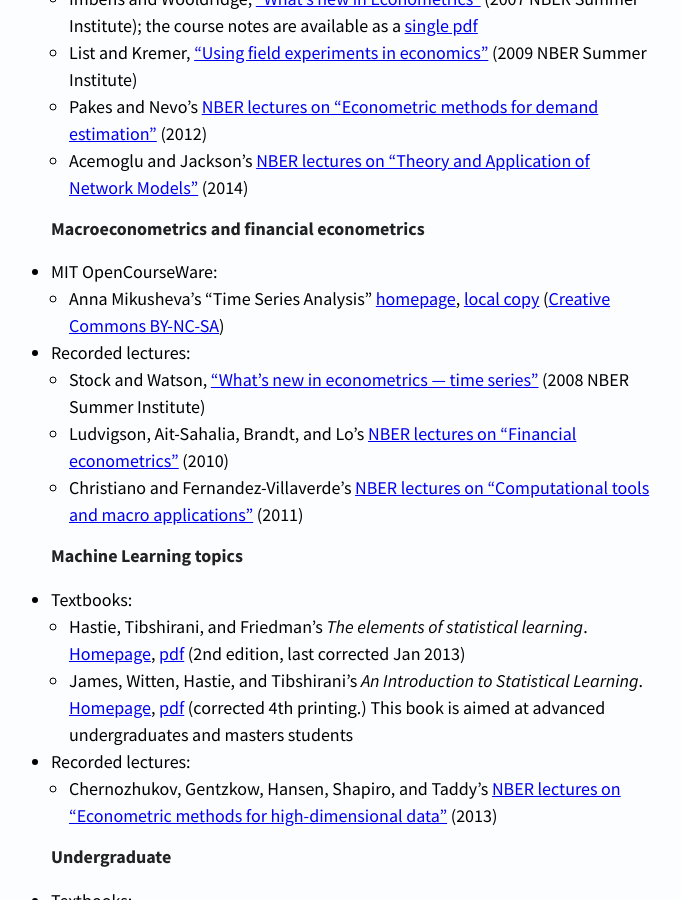
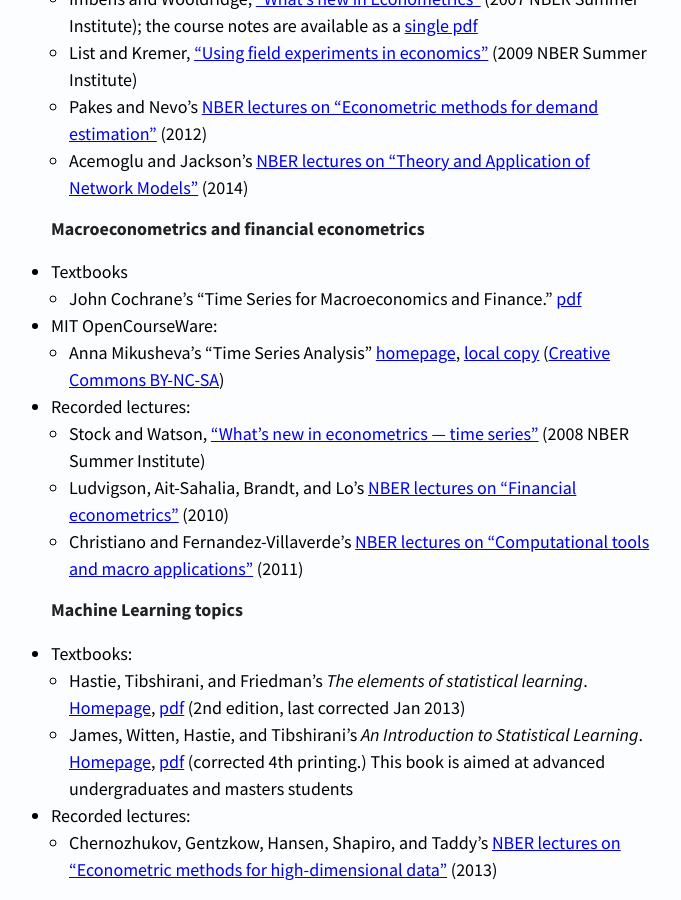
Before and after one commit to EconometricsLibrary/EconometricsLibrary.github.io, a Jekyll site: the page built from index.md, in a window 1280 px wide and 900 px high, scrolled down 1013 px. Shown: the whole window, without its empty margins (7-688 px from the left). Built offline with Jekyll 4.4.1, drawn with Linux system fonts in a browser that asks for light colours; Markdown is read by kramdown in place of the engine named in the settings.

Commit message:
Add link to Cochrane's time series notes

```diff
--- a/index.md
+++ b/index.md
@@ -80,6 +80,9 @@
 Macroeconometrics and financial econometrics
 --------------------------------------------
 
+* Textbooks
+  * John Cochrane’s “Time Series for Macroeconomics and Finance.”
+    [pdf][d6]
 * MIT OpenCourseWare:
   * Anna Mikusheva’s “Time Series Analysis”
     [homepage][d1], [local copy][d2] ([Creative Commons BY-NC-SA][NC])
```
Also changed, not shown: other parts of index.md (+1 -0 lines).
